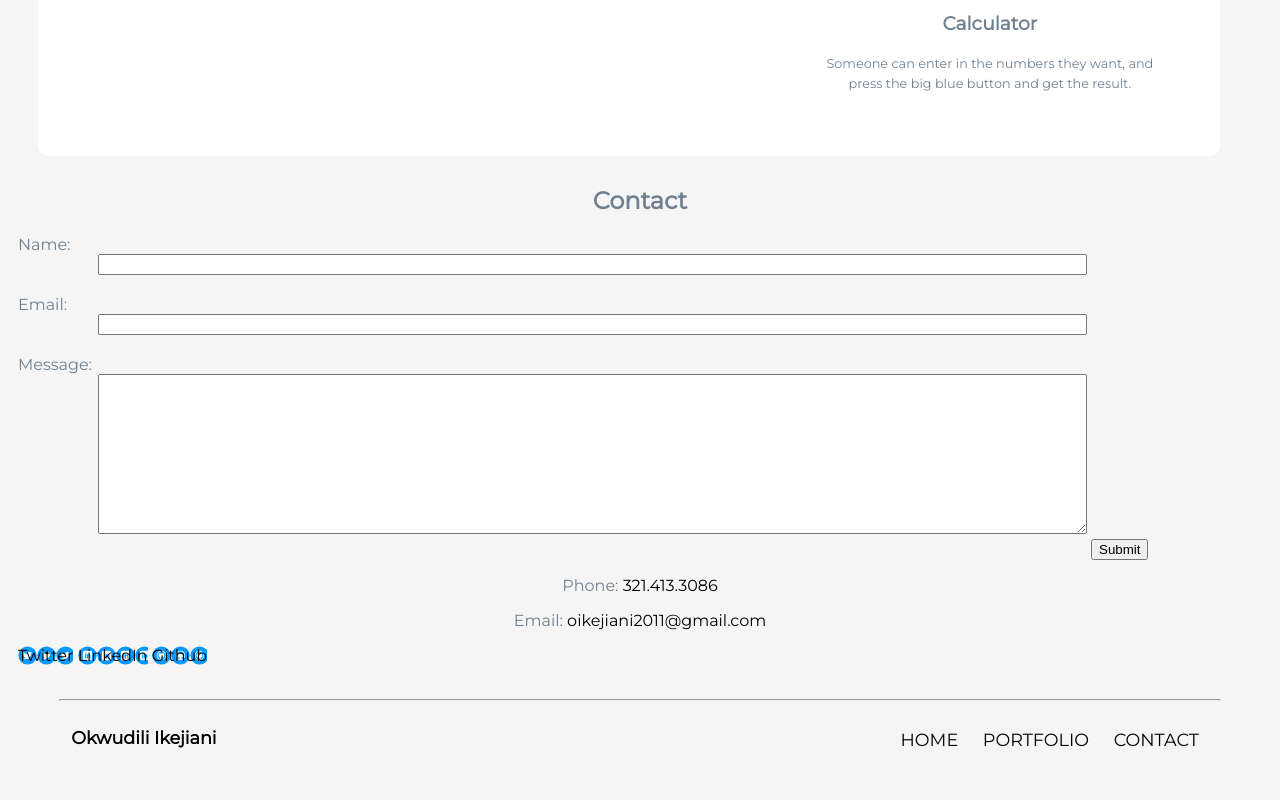
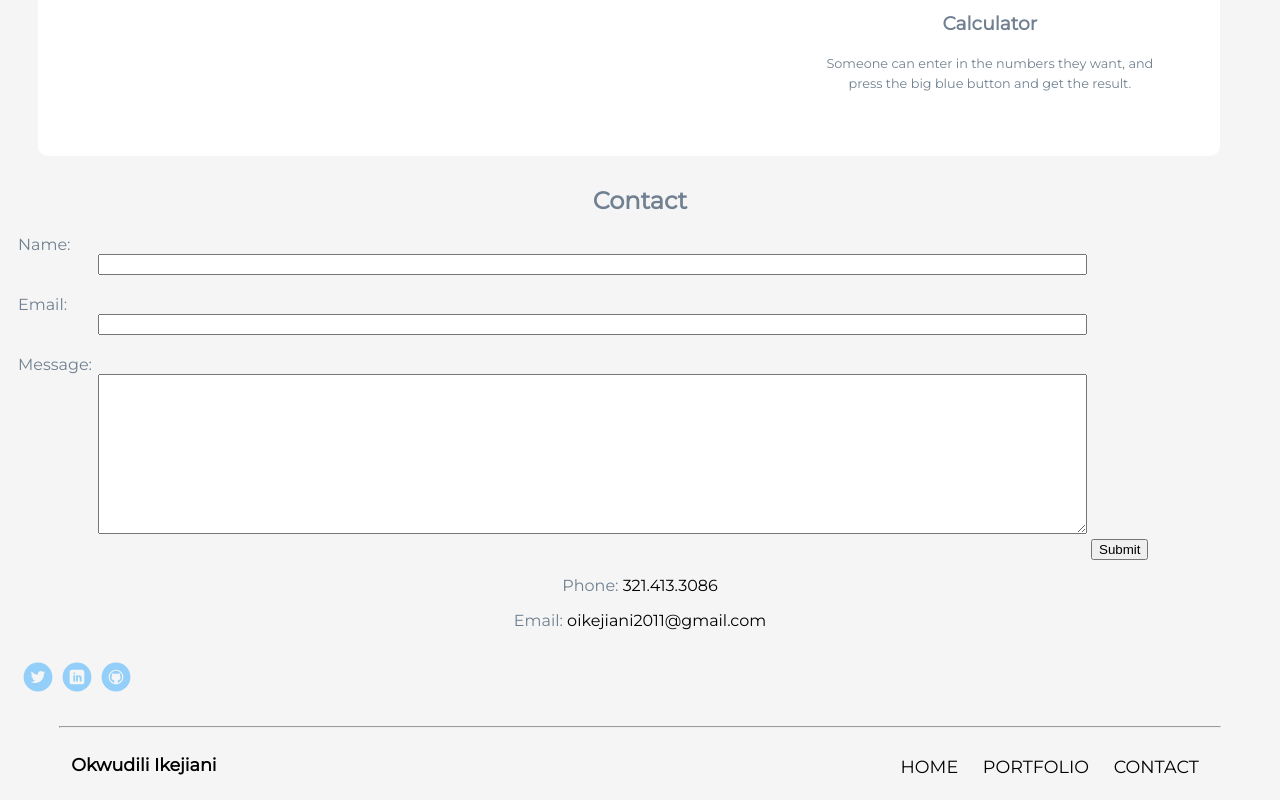
Before and after one commit to oikejiani2011/oikejiani2011.github.io, a plain HTML site: page index.html in a window 1280 px wide. Shown: the part 1862-2662 px from the top of the page. Before the commit the page ends 2635 px from the top, so only its background shows below. Drawn offline with Linux system fonts and the light colour scheme; files whose address does not match are found by name.

Commit message:
more update

```diff
--- a/css/style.css
+++ b/css/style.css
@@ -353,6 +353,17 @@
     background: #0399ff;
   }
 
+  a.social {
+    display: inline-block;
+    text-indent: -9999px;
+    margin-left: 5px;
+    width: 30px;
+    height: 30px;
+    background-size: 30px 30px;
+    opacity: .4;
+    transition: all .5s;
+  }
+
   a.twitter {
     background-image: url(images/twitter.svg);
   }
--- a/index.html
+++ b/index.html
@@ -105,14 +105,17 @@
                 <div class="item item-double">
                   <p>Phone: <a href="tel:3214133086">321.413.3086</a></p>
                   <p>Email: <a href="mailto:oikejiani2011@gmail.com?subject=You%20are%20hired!!">oikejiani2011@gmail.com</a><p>
-                    <ul>
-                      <li><a href="https://twitter.com/o_dili" class="social twitter">Twitter</a></li>
-                      <li><a href="https://www.linkedin.com/in/okwudili-ikejiani-jr-145029127" class="social linkedin">LinkedIn</a></li>
-                      <li><a href="https://github.com/oikejiani2011" class="social github">Github</a></li>
-                    </ul>
+
                 </div>
               </div>
               </div>
+
+                <ul>
+                <li><a href="https://twitter.com/o_dili" class="social twitter">Twitter</a></li>
+                <li><a href="https://www.linkedin.com/in/okwudili-ikejiani-jr-145029127" class="social linkedin">LinkedIn</a></li>
+                <li><a href="https://github.com/oikejiani2011" class="social github">Github</a></li>
+
+            </div>
 
         </main>
 
```
Also changed, not shown: 1 other file.
